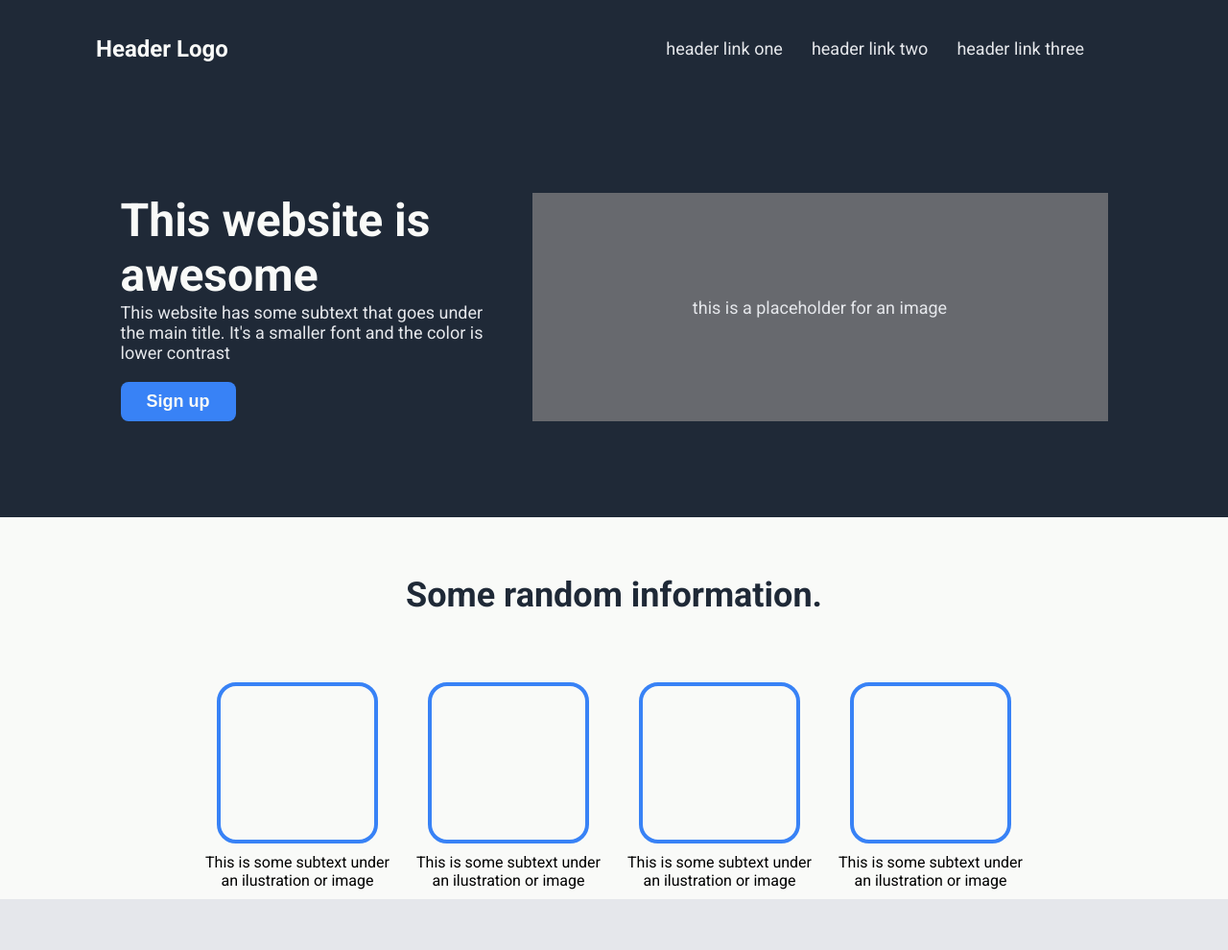
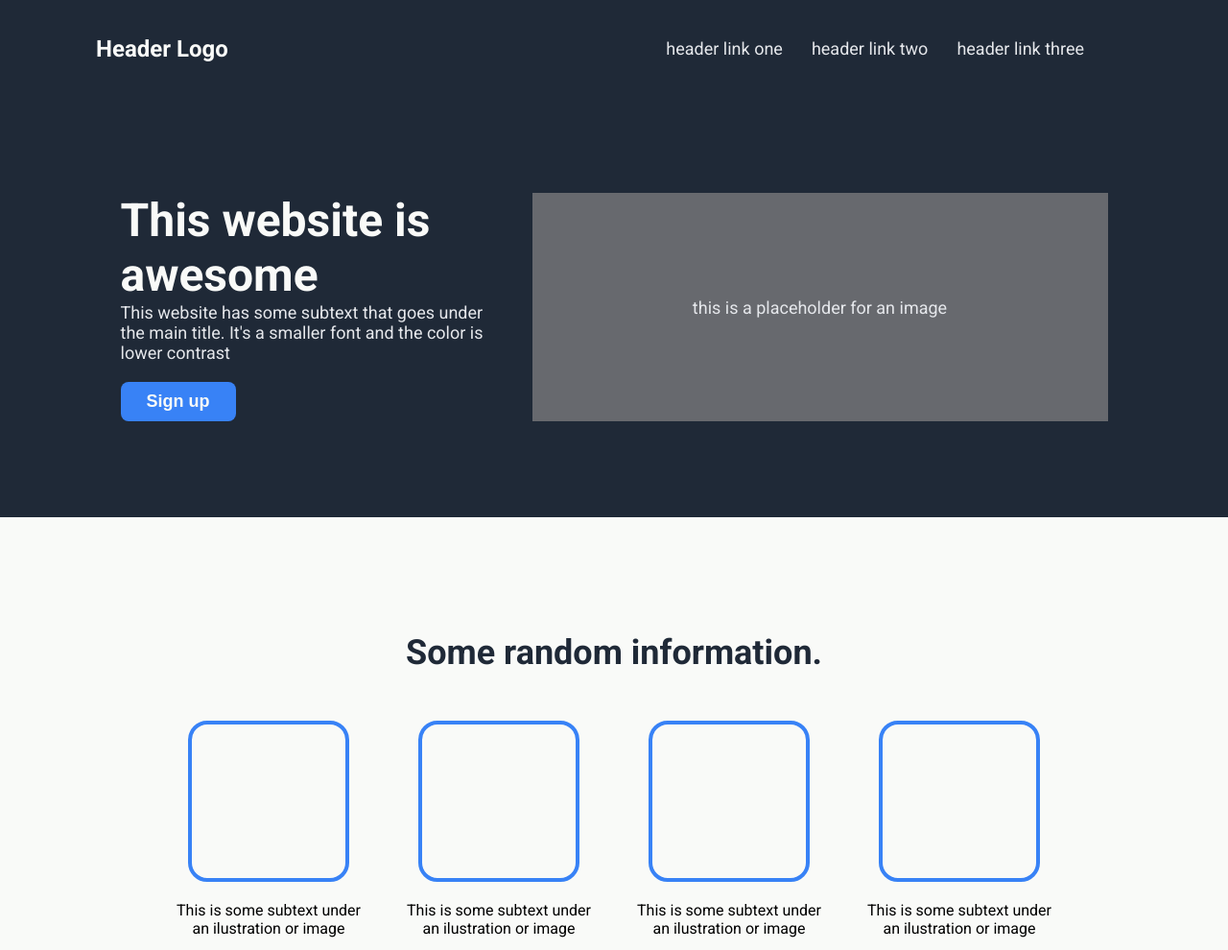
Before and after one commit to whilrod/odin-landing-page, a plain HTML site: page index.html in a window 1280 px wide. Shown: the top 990 px of the page at 96% size. Drawn offline with Linux system fonts and the light colour scheme.

Commit message:
adjusted space between title and cards

```diff
--- a/styles.css
+++ b/styles.css
@@ -95,6 +95,8 @@ ul{
 .cards{
     background: #f9faf8;
     height: auto;
+    padding: 80px 0;
+
 }
 
 .title-cards{
@@ -102,13 +104,15 @@ ul{
     font-size: 36px;
     font-weight: 900;
     text-align: center;
-    padding: 60px;
+    margin: 40px;
 }
 .body-cards{
     display: flex;
     align-items: center;
     justify-content: center;
     flex-wrap: wrap;
+    gap:20px
+
 }
 
 .card{
@@ -117,7 +121,7 @@ ul{
     display: flex;
     flex-direction: column;
     align-items: center;
-    gap: 10px;
+    gap: 20px;
     padding: 10px;
 }
 
```
